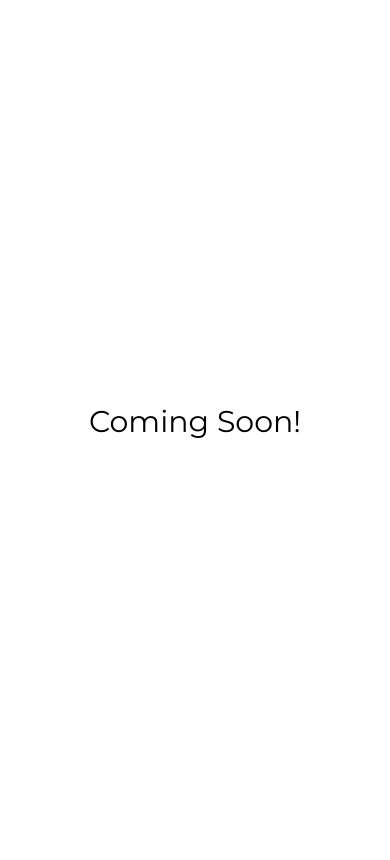
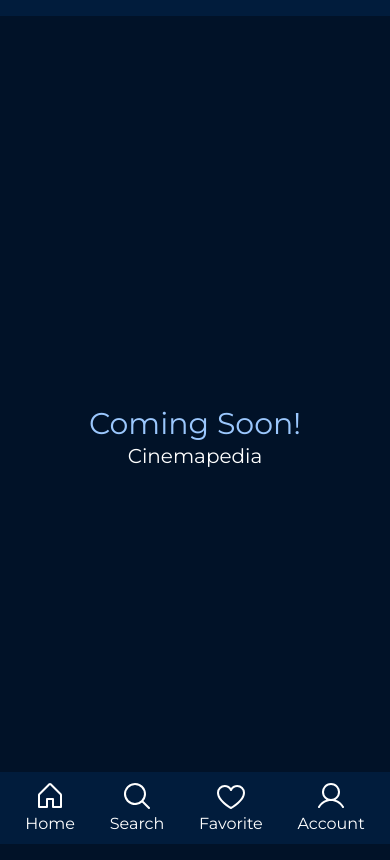
Before and after one commit to Teman-Bicara/Cinemapedia, a Next.js app: page / in a window 390 px wide. Built offline with nearby package versions, Linux system fonts and the light colour scheme.

Commit message:
navbarand bottombar for mobile devices

```diff
--- a/src/app/layout.tsx
+++ b/src/app/layout.tsx
@@ -1,22 +1,26 @@
-import type { Metadata } from "next";
-import { Montserrat } from "next/font/google";
-import "./globals.css";
+import type { Metadata } from 'next'
+import { Montserrat } from 'next/font/google'
+import './globals.css'
+import Navbar from '@/components/Navbar'
 
-const montserrat = Montserrat({ subsets: ["latin"] });
+const montserrat = Montserrat({ subsets: ['latin'] })
 
 export const metadata: Metadata = {
-  title: "Create Next App",
-  description: "Generated by create next app",
-};
+  title: 'Cinemepedia',
+  description: 'Generated by create next app',
+}
 
 export default function RootLayout({
   children,
 }: {
-  children: React.ReactNode;
+  children: React.ReactNode
 }) {
   return (
-    <html lang="id">
-      <body className={montserrat.className}>{children}</body>
+    <html lang='id'>
+      <body className={montserrat.className}>
+        <Navbar />
+        {children}
+      </body>
     </html>
-  );
+  )
 }
--- a/src/app/page.tsx
+++ b/src/app/page.tsx
@@ -1,9 +1,10 @@
 const Page = () => {
   return (
-    <div className="w-screen h-screen mx-auto flex items-center justify-center">
-      <h1 className="text-3xl">Coming Soon!</h1>
+    <div className='w-screen h-screen mx-auto flex flex-col items-center justify-center bg-color-primary'>
+      <h1 className='text-3xl text-color-accent'>Coming Soon!</h1>
+      <span className='text-xl text-white'>Cinemapedia</span>
     </div>
-  );
-};
+  )
+}
 
-export default Page;
+export default Page
--- /dev/null
+++ b/src/components/InputSearch.tsx
@@ -0,0 +1,19 @@
+'use client'
+import { MagnifyingGlass } from '@phosphor-icons/react'
+
+const InputSearch = () => {
+  return (
+    <div className='relative text-color-primary'>
+      <input
+        type='text'
+        className='border border-gray-300 p-2 pl-8 rounded-full'
+        placeholder='Search'
+      />
+      <button className='absolute top-1 end-2'>
+        <MagnifyingGlass size={32} />
+      </button>
+    </div>
+  )
+}
+
+export default InputSearch
--- a/src/components/Navbar.tsx
+++ b/src/components/Navbar.tsx
@@ -1,5 +1,88 @@
+'use client'
+import Link from 'next/link'
+import InputSearch from './InputSearch'
+import {
+  List,
+  House,
+  MagnifyingGlass,
+  User,
+  Heart,
+} from '@phosphor-icons/react'
+import { useState } from 'react'
+
 const Navbar = () => {
-  return <div>navbar</div>;
-};
+  const [isMobileMenuOpen, setMobileMenuOpen] = useState(false)
+  return (
+    <nav className='bg-color-secondary px-4 py-2'>
+      {/* topbar */}
+      <div className='hidden md:flex justify-between items-center'>
+        <div className='flex items-center space-x-4'>
+          <Link href='/' className='text-white hover:text-color-accent'>
+            Cinemapedia
+          </Link>
+        </div>
+        <div className='flex items-center space-x-4'>
+          <Link href='/' className='text-white hover:text-color-accent'>
+            Home
+          </Link>
+          <Link href='/favorite' className='text-white hover:text-color-accent'>
+            Favorite
+          </Link>
+          <Link href='/about' className='text-white hover:text-color-accent'>
+            About
+          </Link>
 
-export default Navbar;
+          <InputSearch />
+
+          <Link
+            href='/auth/login'
+            className='text-color-accent hover:opacity-80 border border-color-accent py-2 px-4 rounded-full'
+          >
+            Login
+          </Link>
+          <Link
+            href='/auth/register'
+            className='bg-color-accent text-color-primary hover:opacity-80 py-2 px-4 rounded-full'
+          >
+            Register
+          </Link>
+        </div>
+      </div>
+      {/* bottombar */}
+      <div className='fixed inset-x-0 bottom-0 bg-color-secondary p-2 md:hidden block'>
+        <div className='flex justify-around items-center'>
+          <Link
+            href='/'
+            className='text-white hover:text-color-accent flex flex-col items-center'
+          >
+            <House size={32} />
+            <span>Home</span>
+          </Link>
+          <Link
+            href='/about'
+            className='text-white hover:text-color-accent flex flex-col items-center'
+          >
+            <MagnifyingGlass size={32} />
+            <span>Search</span>
+          </Link>
+          <Link
+            href='/favorite'
+            className='text-white hover:text-color-accent flex flex-col items-center'
+          >
+            <Heart size={32} />
+            <span>Favorite</span>
+          </Link>
+          <Link
+            href='/auth/register'
+            className='text-white hover:text-color-accent flex flex-col items-center'
+          >
+            <User size={32} />
+            <span>Account</span>
+          </Link>
+        </div>
+      </div>
+    </nav>
+  )
+}
+
+export default Navbar
--- a/tailwind.config.ts
+++ b/tailwind.config.ts
@@ -13,6 +13,11 @@ const config: Config = {
         'gradient-conic':
           'conic-gradient(from 180deg at 50% 50%, var(--tw-gradient-stops))',
       },
+      colors: {
+        'color-primary': '#011228',
+        'color-secondary': '#011C3C',
+        'color-accent': '#9BC7FD',
+      }
     },
   },
   plugins: [],
```
Also changed, not shown: package.json (+6 -5 lines), .prettierrc.json (added), 1 other file (tests, documents, lock files or other folders).
